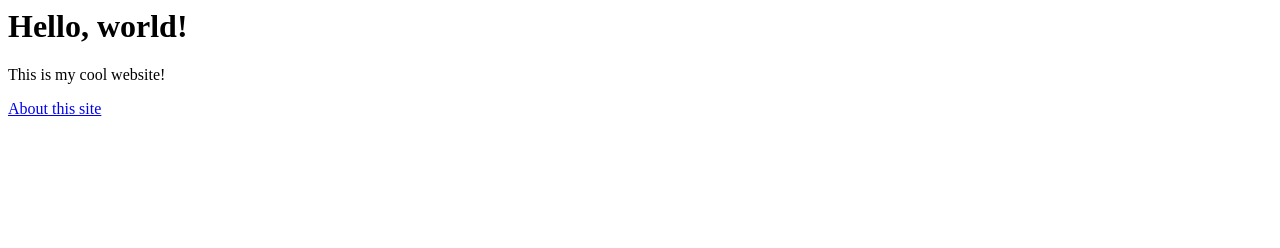
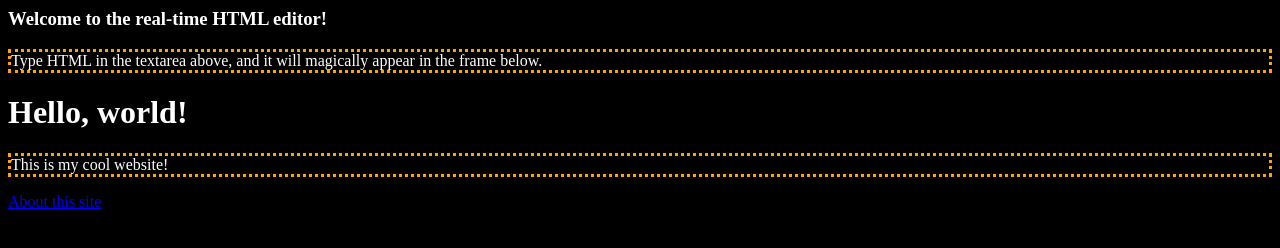
Before and after one commit to AaronJacoob/AaronJacob.github, a plain HTML site: page index.html in a window 1280 px wide. Drawn offline with Linux system fonts and the light colour scheme.

Commit message:
Update index.html

```diff
--- a/index.html
+++ b/index.html
@@ -1,7 +1,18 @@
+<h3>Welcome to the real-time HTML editor!</h3>
+<p>Type HTML in the textarea above, and it will magically appear in the frame below.</p>
 <html>
   <body>
     <h1>Hello, world!</h1>
     <p>This is my cool website!</p>
     <a href="/about.html">About this site</a>
   </body>
+  <style>
+    body {
+      background-color:  black;
+      color: white;
+    }
+    p {
+      border:  orange dotted;
+    }
+  </styles>
 </html>
```
